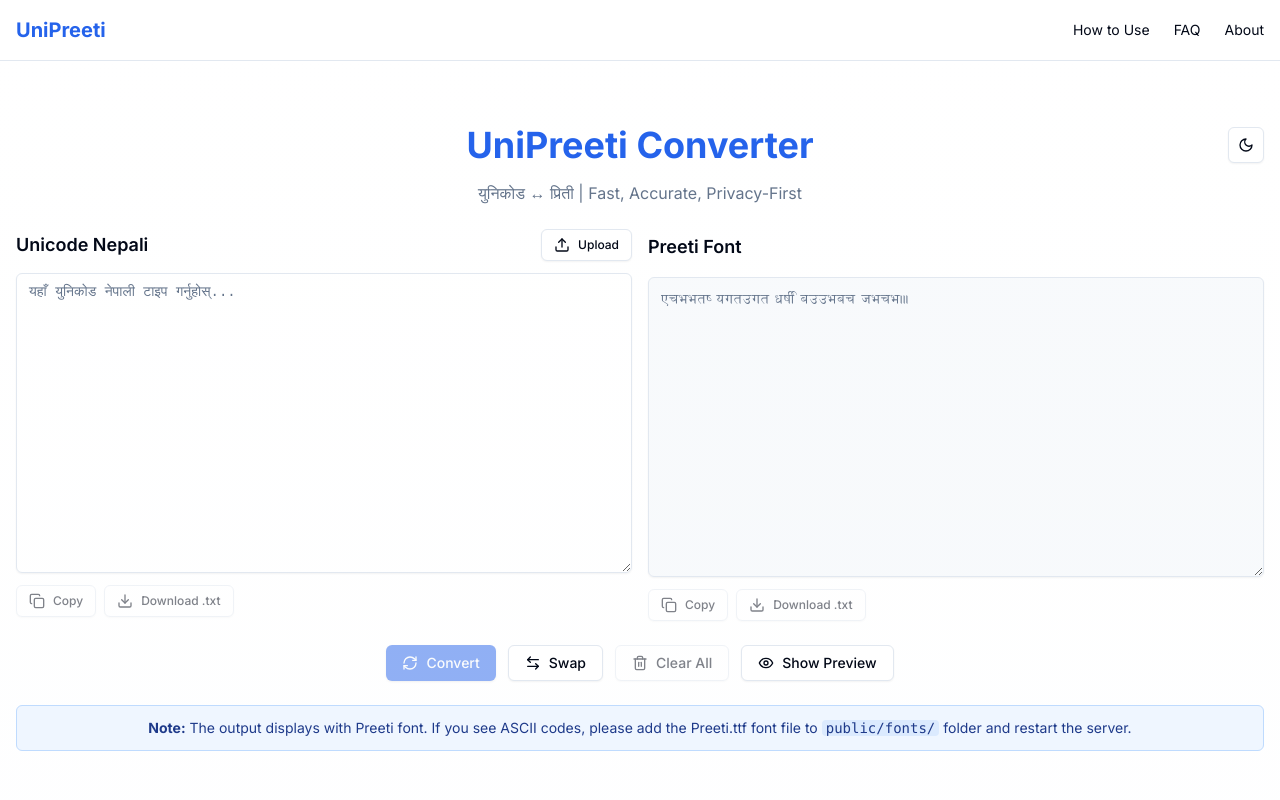
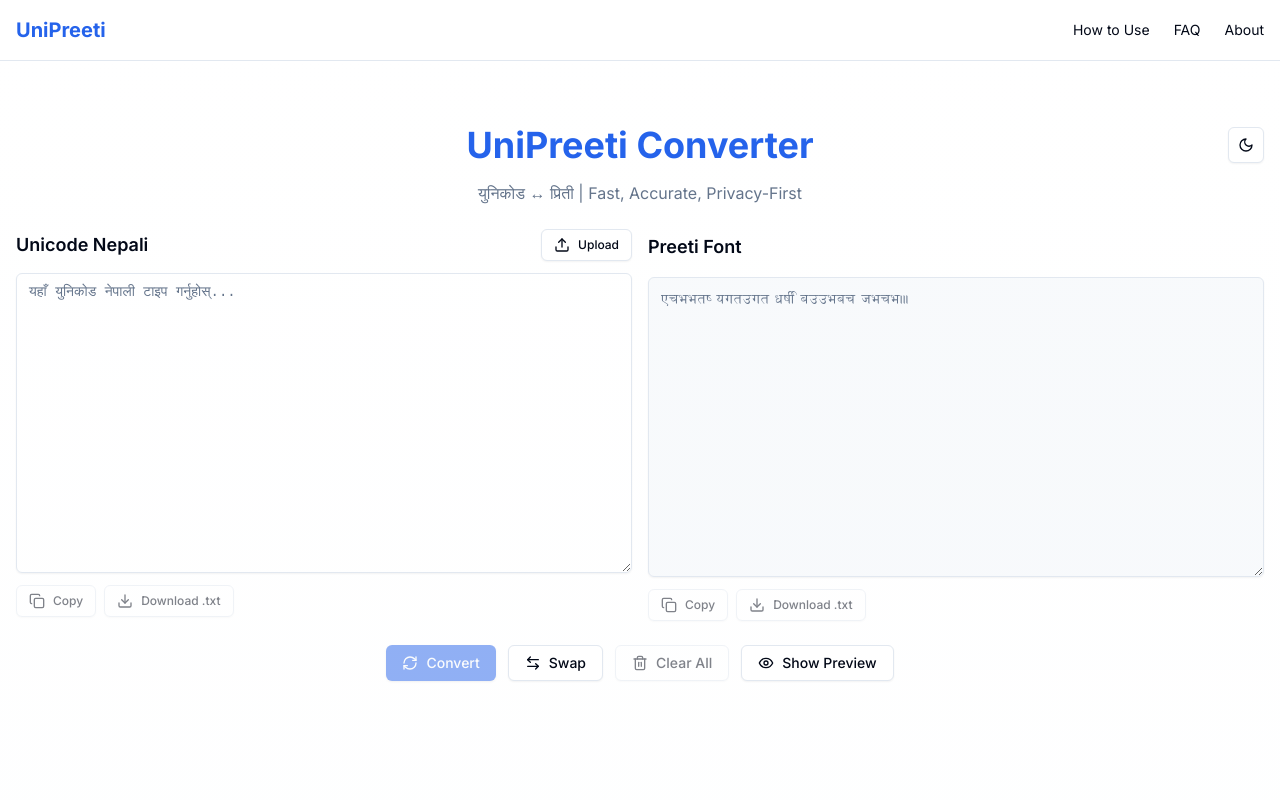
Before and after one commit to yunishSu12/Unicode_Converter, a Next.js app: page / in a window 1280 px wide. Shown: the top 800 px of the page. Built offline with nearby package versions, Linux system fonts and the light colour scheme.

Commit message:
Remove font notice from homepage

```diff
--- a/components/converter.tsx
+++ b/components/converter.tsx
@@ -354,15 +354,6 @@
         )}
       </div>
 
-      {/* Font Display Info */}
-      {mode === 'unicodeToPreeti' && (
-        <div className="text-center text-sm bg-blue-50 dark:bg-blue-950/20 border border-blue-200 dark:border-blue-800 p-3 rounded-md">
-          <p className="text-blue-900 dark:text-blue-100">
-            <strong>Note:</strong> The output displays with Preeti font. If you see ASCII codes, please add the Preeti.ttf font file to <code className="bg-blue-100 dark:bg-blue-900 px-1 rounded">public/fonts/</code> folder and restart the server.
-          </p>
-        </div>
-      )}
-
       {/* Live Preview Box (only for Unicode to Preeti mode) */}
       {showPreview && mode === 'unicodeToPreeti' && (
         <div className="border rounded-lg p-6 bg-card">
```
